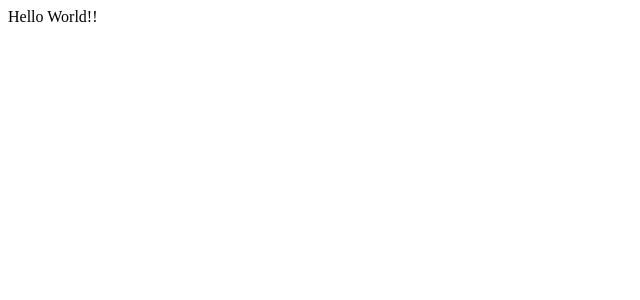
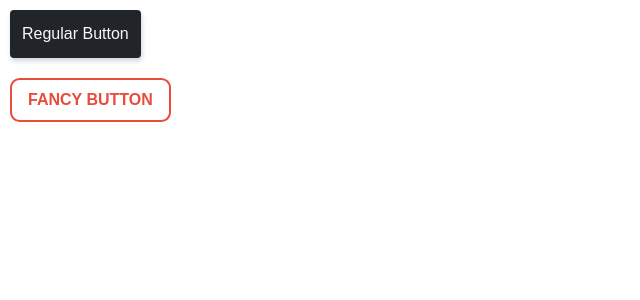
Before and after one commit to eriksonoliveira/react-redux-boilerplate, a React app: page / in a window 1280 px wide. Shown: the top 300 px of the page, without its empty margins (0-640 px from the left). Built offline with nearby package versions, Linux system fonts and the light colour scheme.

Commit message:
add sass and example

```diff
--- a/package.json
+++ b/package.json
@@ -18,8 +18,12 @@
     "babel-loader": "^7.1.5",
     "babel-preset-env": "^1.7.0",
     "babel-preset-react": "^6.24.1",
+    "css-loader": "^1.0.1",
     "html-loader": "^0.5.5",
     "html-webpack-plugin": "^3.2.0",
+    "mini-css-extract-plugin": "^0.4.4",
+    "node-sass": "^4.10.0",
+    "sass-loader": "^7.1.0",
     "webpack": "^4.25.1",
     "webpack-cli": "^3.1.2",
     "webpack-dev-server": "^3.1.10"
--- a/src/components/App.js
+++ b/src/components/App.js
@@ -1,8 +1,16 @@
 import React, { Component } from "react";
+import styles from "../styles/main.scss";
+import Button from "./Button/Button";
+import FancyButton from "./Fancy-button/Fancy-button";
 
 class App extends Component {
   render() {
-    return <div> Hello World!! </div>;
+    return (
+      <div>
+        <Button label="Regular Button" />
+        <FancyButton label="Fancy Button" />
+      </div>
+    );
   }
 }
 
--- /dev/null
+++ b/src/components/Button/Button.jsx
@@ -0,0 +1,10 @@
+import React, { Component } from "react";
+import styles from "./Button.scss";
+
+class Button extends Component {
+  render() {
+    return <button className={styles.button}>{this.props.label}</button>;
+  }
+}
+
+export default Button;
--- /dev/null
+++ b/src/components/Button/Button.scss
@@ -0,0 +1,46 @@
+@import "../../styles/partials/variables";
+
+.button {
+  margin: 10px;
+  padding: 12px 12px;
+
+  cursor: pointer;
+  user-select: none;
+  transition: all 150ms linear;
+  text-align: center;
+  white-space: nowrap;
+  text-decoration: none;
+  text-transform: none;
+  text-transform: capitalize;
+
+  color: $gray-100;
+  background: $gray-900;
+  border: 0 none;
+  border-radius: 4px;
+
+  font-size: $font-size-base;
+  font-weight: $font-weight-strong;
+  line-height: $line-height-base;
+
+  appearance: none;
+
+  justify-content: center;
+  align-items: center;
+
+  box-shadow: 1px 3px 5px $gray-400;
+
+  &:hover {
+    transition: all 150ms linear;
+    opacity: 0.85;
+  }
+
+  &:active {
+    transition: all 150ms linear;
+    opacity: 0.75;
+  }
+
+  &:focus {
+    outline: 1px dotted white;
+    outline-offset: -4px;
+  }
+}
--- /dev/null
+++ b/src/components/Fancy-button/Fancy-button.jsx
@@ -0,0 +1,10 @@
+import React, { Component } from "react";
+import styles from "./Fancy-button.scss";
+
+class FancyButton extends Component {
+  render() {
+    return <button className={styles.button}>{this.props.label}</button>;
+  }
+}
+
+export default FancyButton;
--- /dev/null
+++ b/src/components/Fancy-button/Fancy-button.scss
@@ -0,0 +1,32 @@
+@import "../../styles/partials/variables";
+
+$red: #e74c3c;
+
+.button {
+  box-sizing: border-box;
+  appearance: none;
+  background-color: transparent;
+  border: 2px solid $red;
+  border-radius: 0.6em;
+  color: $red;
+  cursor: pointer;
+  display: flex;
+  align-self: center;
+  font-size: $font-size-base;
+  font-family: sans-serif;
+  font-weight: $font-weight-bold;
+  line-height: $line-height-base;
+  margin: 10px;
+  padding: 0.5em 1em;
+  text-decoration: none;
+  text-align: center;
+  text-transform: uppercase;
+
+  transition: box-shadow 300ms ease-in-out, color 300ms ease-in-out;
+  &:hover,
+  &:focus {
+    box-shadow: 0 0 40px 40px $red inset;
+    color: $white;
+    outline: 0;
+  }
+}
--- /dev/null
+++ b/src/styles/main.scss
@@ -0,0 +1,3 @@
+@import "./partials/variables";
+@import "./partials/mixins";
+@import "./partials/base";
--- /dev/null
+++ b/src/styles/partials/_base.scss
@@ -0,0 +1,16 @@
+body {
+  margin: 0; // 1
+  font-family: $font-family-base;
+  font-size: $font-size-base;
+  font-weight: $font-weight-base;
+  line-height: $line-height-base;
+  color: $text-color;
+  text-align: left; // 3
+  background-color: $body-bg; // 2
+}
+
+.resizeable-both {
+  @include resizable(both);
+  border: 1px solid $gray-400;
+  display: block;
+}
--- /dev/null
+++ b/src/styles/partials/_mixins.scss
@@ -0,0 +1,4 @@
+@mixin resizable($direction) {
+  overflow: auto; // Per CSS3 UI, `resize` only applies when `overflow` isn't `visible`
+  resize: $direction; // Options: horizontal, vertical, both
+}
--- /dev/null
+++ b/src/styles/partials/_variables.scss
@@ -0,0 +1,33 @@
+// Colors
+$white: #fff !default;
+$gray-100: #f8f9fa !default;
+$gray-200: #e9ecef !default;
+$gray-300: #dee2e6 !default;
+$gray-400: #ced4da !default;
+$gray-500: #adb5bd !default;
+$gray-600: #6c757d !default;
+$gray-700: #495057 !default;
+$gray-800: #343a40 !default;
+$gray-900: #212529 !default;
+$black: #000 !default;
+
+// Typography
+$font-family-sans-serif: "Helvetica Neue", Helvetica, Arial, sans-serif !default;
+$font-family-serif: Georgia, "Times New Roman", Times, serif !default;
+$font-family-monospace: Monaco, Menlo, Consolas, "Courier New", monospace !default;
+$font-family-base: $font-family-sans-serif !default;
+
+$font-size-base: 1rem !default; // Assumes the browser default, typically `16px`
+
+$line-height-base: 1.5 !default;
+
+$font-weight-light: 300 !default;
+$font-weight-normal: 400 !default;
+$font-weight-strong: 500 !default;
+$font-weight-bold: 700 !default;
+
+$font-weight-base: $font-weight-normal !default;
+
+// Main Styles
+$body-bg: $white !default;
+$text-color: $gray-900 !default;
--- a/webpack.config.js
+++ b/webpack.config.js
@@ -1,7 +1,9 @@
 const webpack = require("webpack");
 const HtmlWebpackPlugin = require("html-webpack-plugin");
+const MiniCssExtractPlugin = require("mini-css-extract-plugin");
 const path = require("path");
 
+const devMode = process.env.NODE_ENV !== "production";
 const SRC_DIR = "./src/";
 const DIST_DIR = path.resolve(__dirname + "dist");
 
@@ -14,18 +16,35 @@ module.exports = {
   module: {
     rules: [
       {
+        test: /\.(js|jsx)$/,
+        exclude: /node_modules/,
+        use: {
+          loader: "babel-loader"
+        }
+      },
+      {
+        test: /\.(scss|sass|css)$/,
+        exclude: /node_modules/,
+        loaders: [
+          MiniCssExtractPlugin.loader,
+          {
+            loader: "css-loader",
+            options: {
+              modules: true,
+              sourceMap: true,
+              importLoaders: 1,
+              localIdentName: "[local]__[hash:base64:5]"
+            }
+          },
+          "sass-loader"
+        ]
+      },
+      {
         test: /\.(html)$/,
         exclude: /node_modules/,
         use: {
           loader: "html-loader",
           options: { minimize: true }
-        }
-      },
-      {
-        test: /\.(js|jsx)$/,
-        exclude: /node_modules/,
-        use: {
-          loader: "babel-loader"
         }
       }
     ]
@@ -37,6 +56,10 @@ module.exports = {
     new webpack.HotModuleReplacementPlugin(),
     new HtmlWebpackPlugin({
       template: SRC_DIR + "index.html"
+    }),
+    new MiniCssExtractPlugin({
+      filename: devMode ? "[name].css" : "[name].[hash].css",
+      chunkFilename: devMode ? "[id].css" : "[id].[hash].css"
     })
   ],
   devServer: {
```
Also changed, not shown: 1 other file (tests, documents, lock files or other folders).
